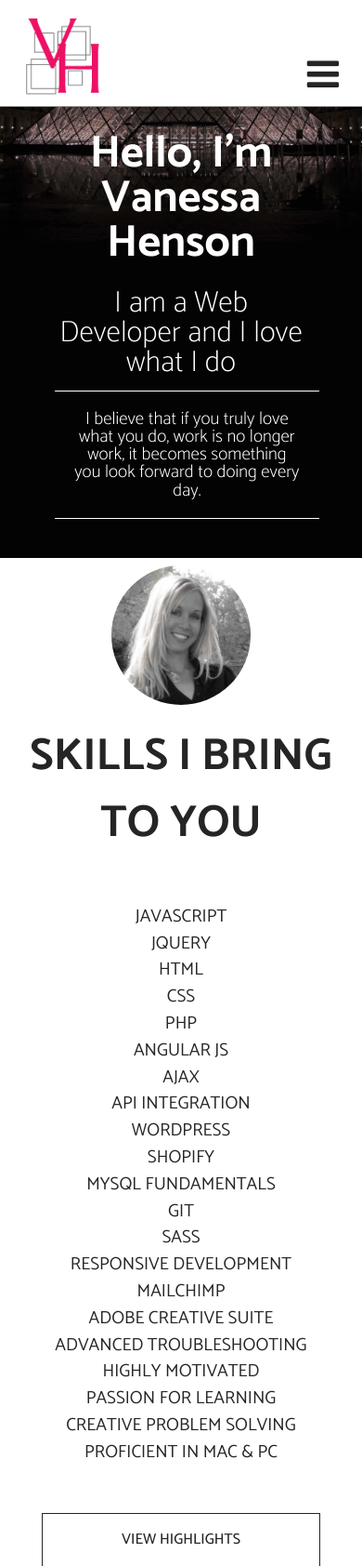
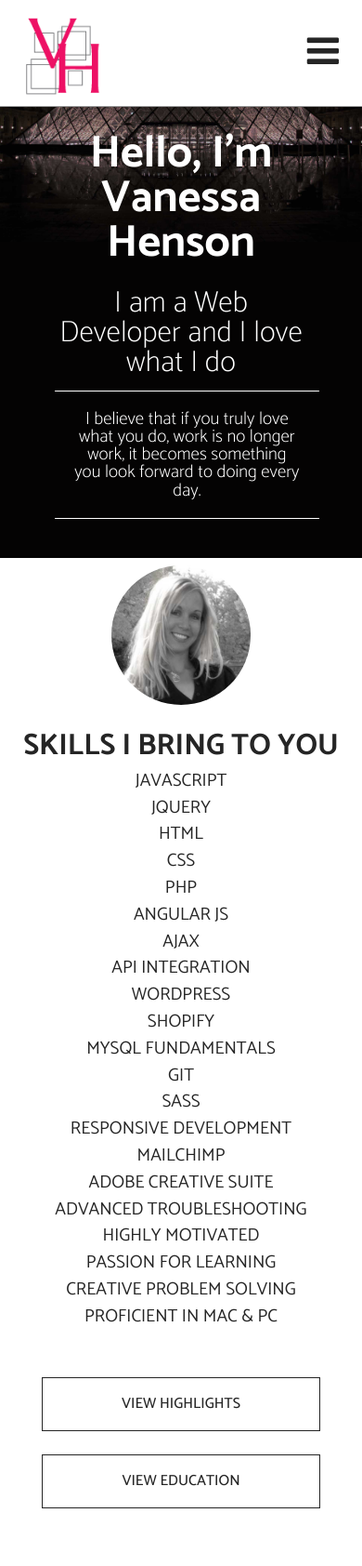
Before and after one commit to webwolf2112/vh-redesign-2016, a PHP site: page / in a window 390 px wide. Shown: the top 1684 px of the page at 93% size. Run offline with PHP 8.4, Linux system fonts and the light colour scheme; style sheets or scripts are compiled from the project's sources; some libraries are stand-ins or nearby versions.

Commit message:
fixed the mobile responsive issue, make some text changes

```diff
--- a/header.php
+++ b/header.php
@@ -1,7 +1,7 @@
 <!DOCTYPE html>
 <html>
 	<head>
-		<meta name="viewport" content="inital-scale=1">
+		<meta name="viewport" content="width=device-width, initial-scale=1">
 		<link rel="stylesheet" href="https://maxcdn.bootstrapcdn.com/font-awesome/4.5.0/css/font-awesome.min.css">
 		<link href='https://fonts.googleapis.com/css?family=Catamaran:400,100,200,300,500,600,700,800,900' rel='stylesheet' type='text/css'>
 		<link rel="stylesheet" href="https://ajax.googleapis.com/ajax/libs/jqueryui/1.11.4/themes/smoothness/jquery-ui.css">
--- a/js/compiled/nav.js
+++ b/js/compiled/nav.js
@@ -26,11 +26,9 @@ var context;
 				    }, 1000);
 
 				    //close the mobile menu
+				    $( '#hamburger-helper').prop( "checked", false );
 
-				    if( context === 'mobile' ){
-				    	$( '#hamburger-helper').prop( "checked", false );
 
-				    }
 
 				    return false;
 				  }
--- a/scss/_nav.scss
+++ b/scss/_nav.scss
@@ -57,7 +57,7 @@ nav {
 		display: block;
 		color: $dark-gray;
 		float: right;
-		margin-top: 50px;
+		margin-top: 25px;
 
 		@include breakpoint( $break-medium ){
 			display: none;
--- a/scss/_skills.scss
+++ b/scss/_skills.scss
@@ -5,8 +5,12 @@
 	padding: 2% 15px 5%;
 
 	h2 {
-		@include fontsize( 3 );
-		margin-bottom: 50px;
+		@include fontsize(2);
+
+		@include breakpoint( $break-medium ){
+			@include fontsize( 3 );
+			margin-bottom: 50px;
+		}
 	}
 
 	div {
@@ -116,6 +120,7 @@
 			position: relative;
 			max-width: $container-small;
 			margin: auto;
+			min-height: 50px;
 
 			&:before{
 				content: '';
--- a/template-parts/about-me.php
+++ b/template-parts/about-me.php
@@ -1,6 +1,6 @@
 <div class="about">
 
-	<p>Hi, I'm Vanessa and I love working with technology.  I bring to you my passion for learning and always strive to be the best that I can.  I work diligently to learn the best new technologies as well as continuing to always deepen my knowledge of the core foundations of programming.  I have worked with many different types computer languages and software, including HTML, CSS, Javascript, PHP Wordpress, Shopify, Git, and MySQL. I hold many computer industry certifications and consistently work to update my skills. I am very passionate about web development, and programming and am eager to learn. I am a student of the Science of Success and employ a positive mental attitude. I believe the greatest asset anyone of us owns is the ability to command our minds with precision and purpose to better our world.</p>
+	<p>Hi, I'm Vanessa and I love working with technology.  I bring to you my passion for learning and always strive to be the best that I can.  I work diligently to learn the best new technologies as well as continuing to always deepen my knowledge of the core foundations of programming.  I have worked with many different types of computer languages and software, including HTML, CSS, Javascript, PHP Wordpress, Shopify, Git, and MySQL. I hold many computer industry certifications and consistently work to update my skills. I am very passionate about web development, and programming and am eager to learn. I am a student of the Science of Success and employ a positive mental attitude. I believe the greatest asset anyone of us owns is the ability to command our minds with precision and purpose to better our world.</p>
 
 	<div id="quote"></div>
 
```
